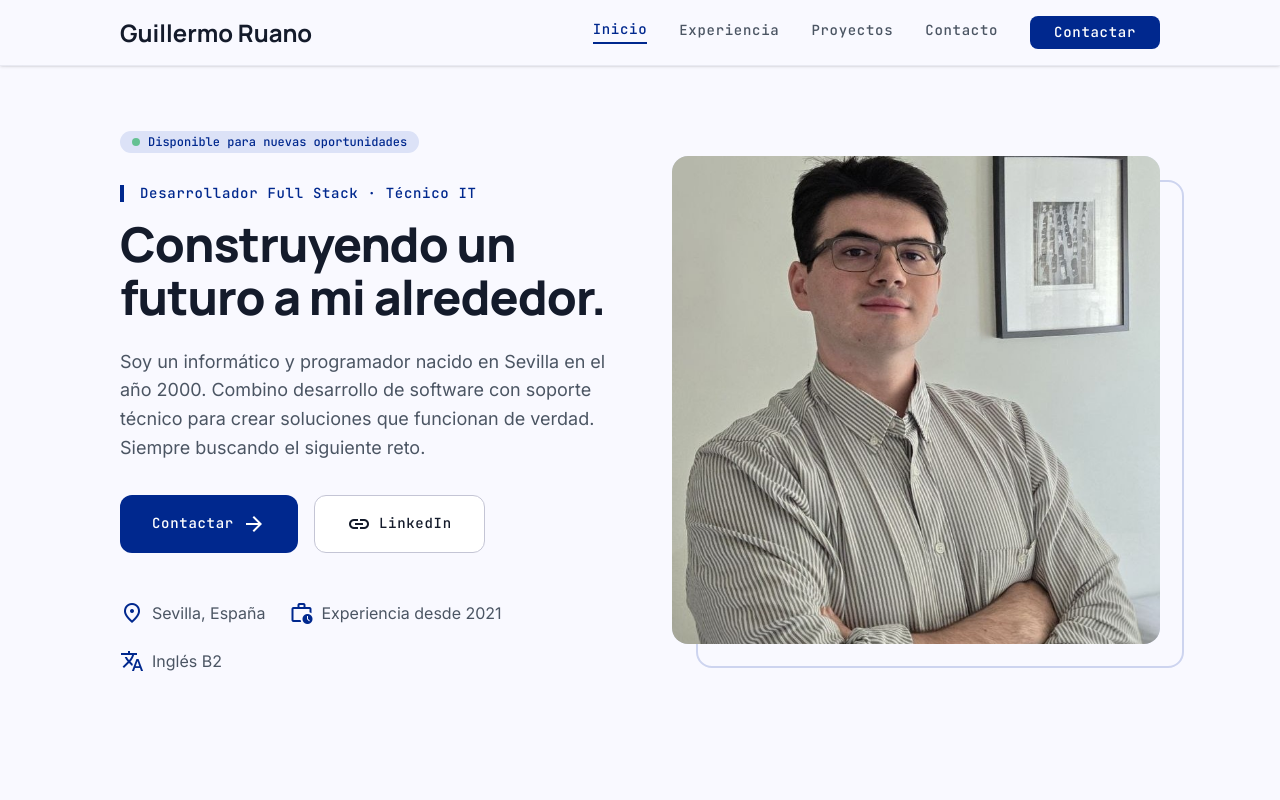
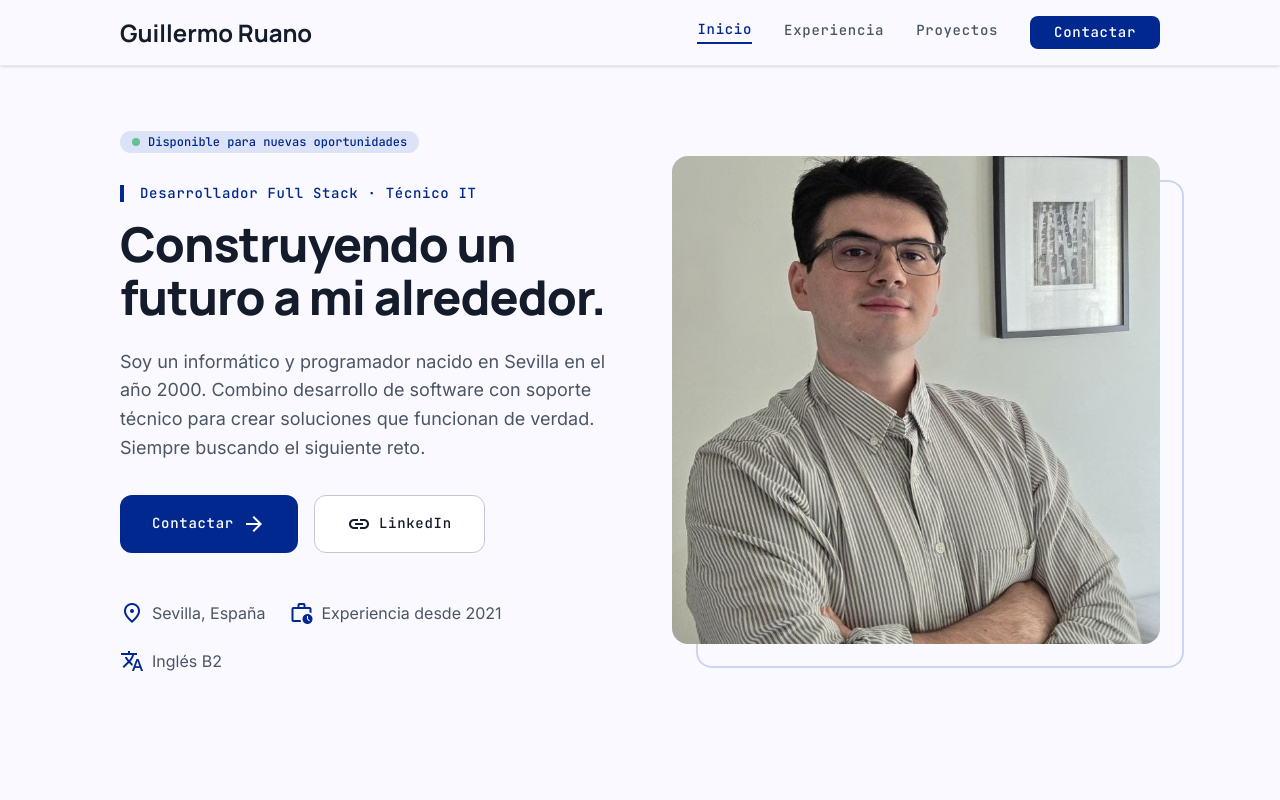
Before and after one commit to guiruamur/own-web, a Next.js app: page / in a window 1280 px wide. Shown: the top 800 px of the page. Built offline with nearby package versions, Linux system fonts and the light colour scheme.

Commit message:
Quitar el link 'Contacto' del navbar por redundancia con 'Contactar'
Los dos apuntaban a /contacto. Se queda el botón CTA 'Contactar' como
única entrada al contacto desde el header.

```diff
--- a/data/nav.ts
+++ b/data/nav.ts
@@ -2,5 +2,4 @@ export const navLinks = [
   { label: "Inicio",      href: "/"            },
   { label: "Experiencia", href: "/experiencia" },
   { label: "Proyectos",   href: "/proyectos"   },
-  { label: "Contacto",    href: "/contacto"    },
 ];
```
